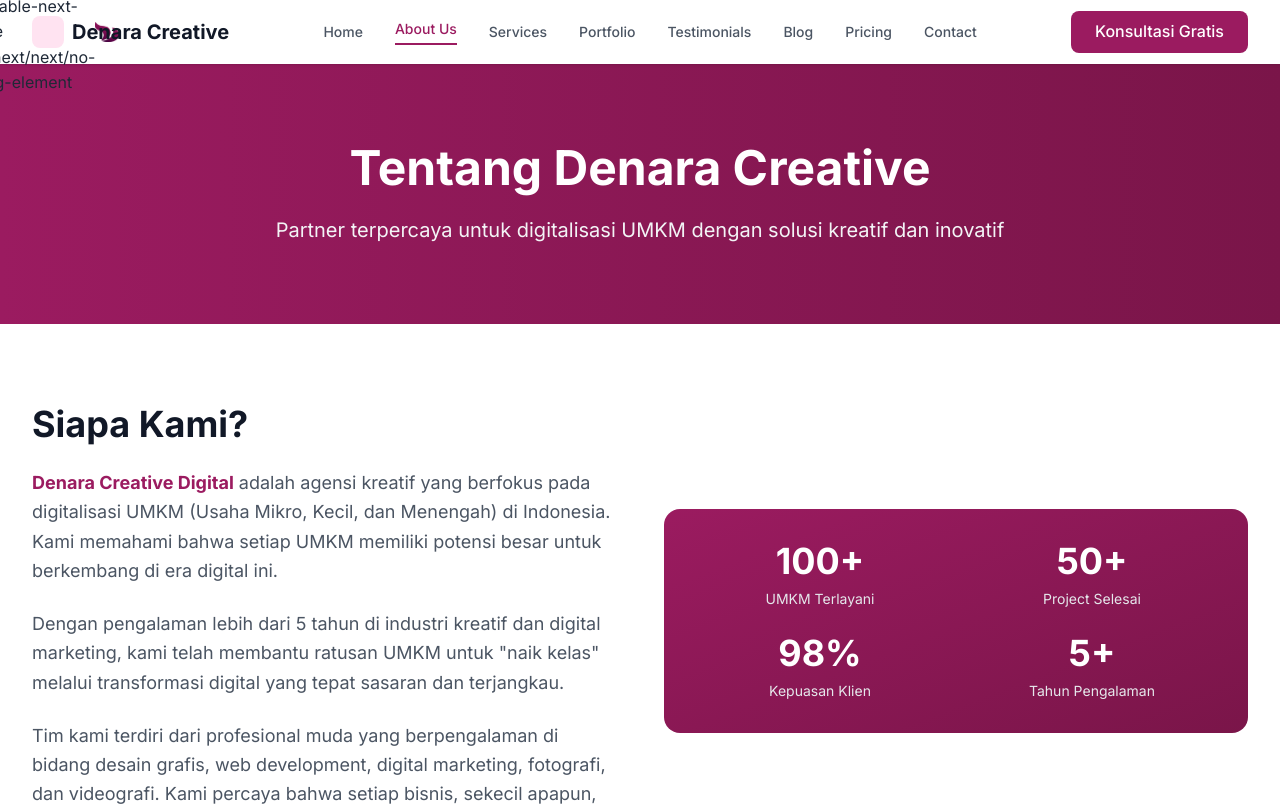
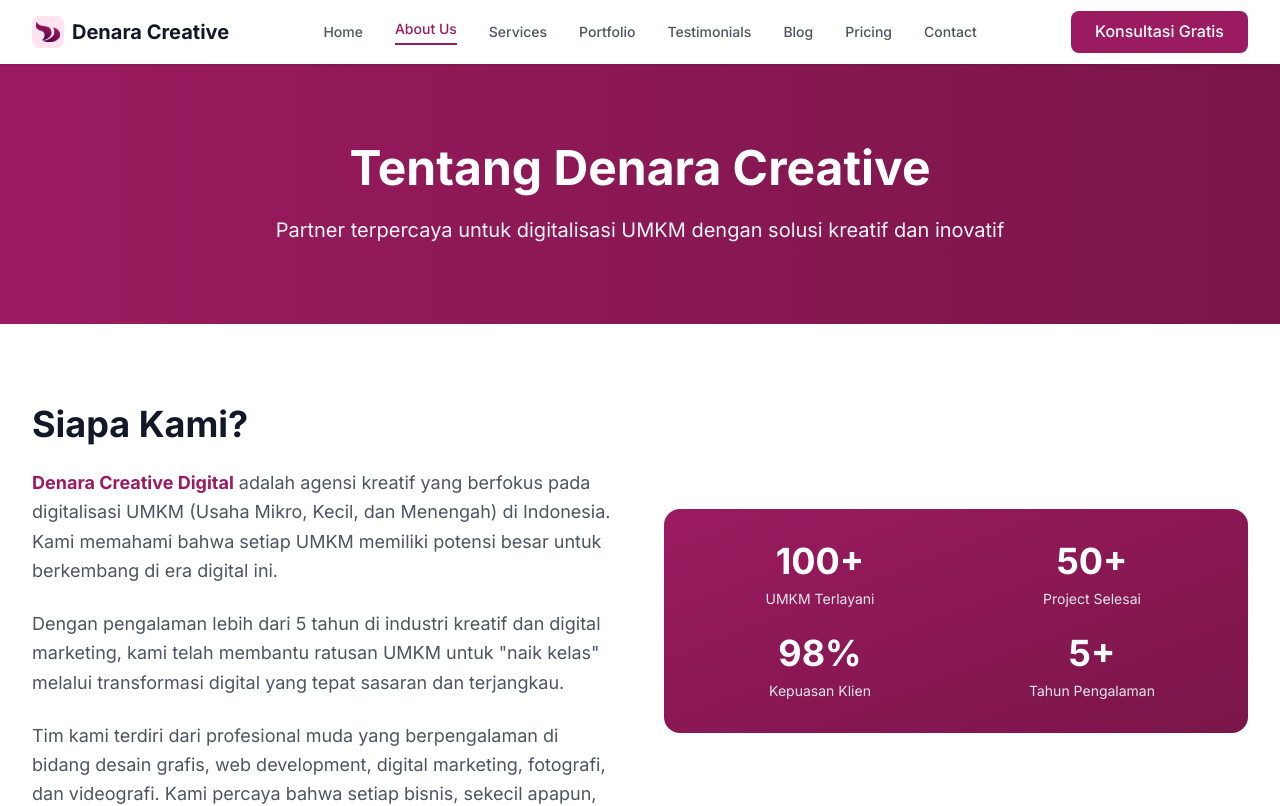
Before and after one commit to wildanwigenta/DenaraCreative, a Next.js app: page /about in a window 1280 px wide. Shown: the top 806 px of the page. Built offline with nearby package versions, Linux system fonts and the light colour scheme.

Commit message:
fix eslint

```diff
--- a/src/app/about/page.tsx
+++ b/src/app/about/page.tsx
@@ -103,7 +103,7 @@ export default function About() {
                 </p>
                 <p>
                   Dengan pengalaman lebih dari 5 tahun di industri kreatif dan digital marketing,
-                  kami telah membantu ratusan UMKM untuk "naik kelas" melalui transformasi digital
+                  kami telah membantu ratusan UMKM untuk &quot;naik kelas&quot; melalui transformasi digital
                   yang tepat sasaran dan terjangkau.
                 </p>
                 <p>
--- a/src/components/Footer.tsx
+++ b/src/components/Footer.tsx
@@ -30,7 +30,7 @@ const Footer = () => {
           <div className="lg:col-span-1">
             <Link href="/" className="flex items-center space-x-2 mb-4">
               <div className="w-8 h-8 bg-[#ffe3f2] rounded-lg flex items-center justify-center">
-                // eslint-disable-next-line @next/next/no-img-element
+                {/* // eslint-disable-next-line @next/next/no-img-element */}
                 <img  src="/logo.png" alt="Denara Creative Logo" className="w-6 h-6 object-contain" />
               </div>
               <span className="font-poppins font-bold text-xl">
--- a/src/components/Header.tsx
+++ b/src/components/Header.tsx
@@ -29,7 +29,7 @@ const Header = () => {
           <Link href="/" className="flex items-center space-x-2">
             <div className="w-8 h-8 bg-[#ffe3f1] rounded-lg flex items-center justify-center">
               {/* <span className="text-white font-bold text-lg">D</span> */}
-              // eslint-disable-next-line @next/next/no-img-element
+               {/* // eslint-disable-next-line @next/next/no-img-element */}
               <img
                 src="/logo.png"
                 alt="Denara Creative Logo"
```
